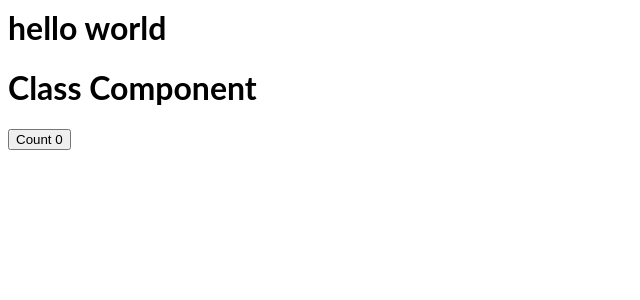
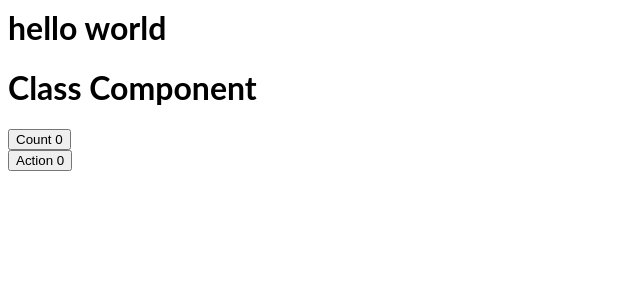
Before and after one commit to Dinesh1629/react-app, a React (Create React App) app: page / in a window 1280 px wide. Shown: the top 300 px of the page, without its empty margins (0-640 px from the left). Built offline with nearby package versions, Linux system fonts and the light colour scheme.

Commit message:
Class Hook

```diff
--- a/src/App.js
+++ b/src/App.js
@@ -4,6 +4,7 @@
 import Gerrt from './component/Gerrt'
 import Welcome from './component/Welcome'
 import ClassCounter from './component/ClassCounter'
+import HookCounter from './component/HookCounter'
 
 
 class App extends Component {
@@ -15,6 +16,7 @@
         <Gerrt />
         <Welcome />
         <ClassCounter />
+        <HookCounter />
       </div>
     );
   }
--- /dev/null
+++ b/src/component/HookCounter.js
@@ -0,0 +1,13 @@
+import React, {useState} from 'react'
+
+function HookCounter(){
+  const [count, setCount] = useState(0)
+
+  return(
+    <div>
+    <button onClick={() => setCount(count +1)}>Action {count}</button>
+    </div>
+  )
+}
+
+export default HookCounter;
```
